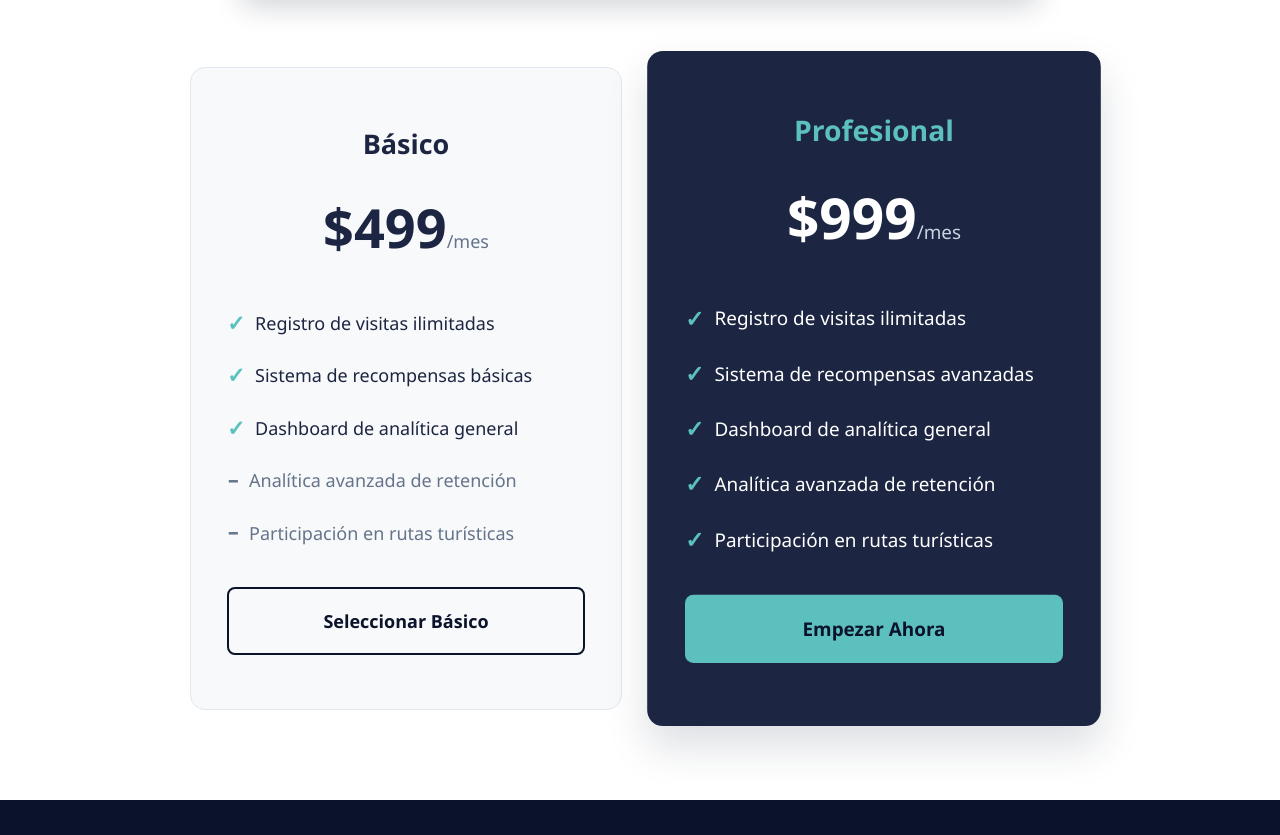
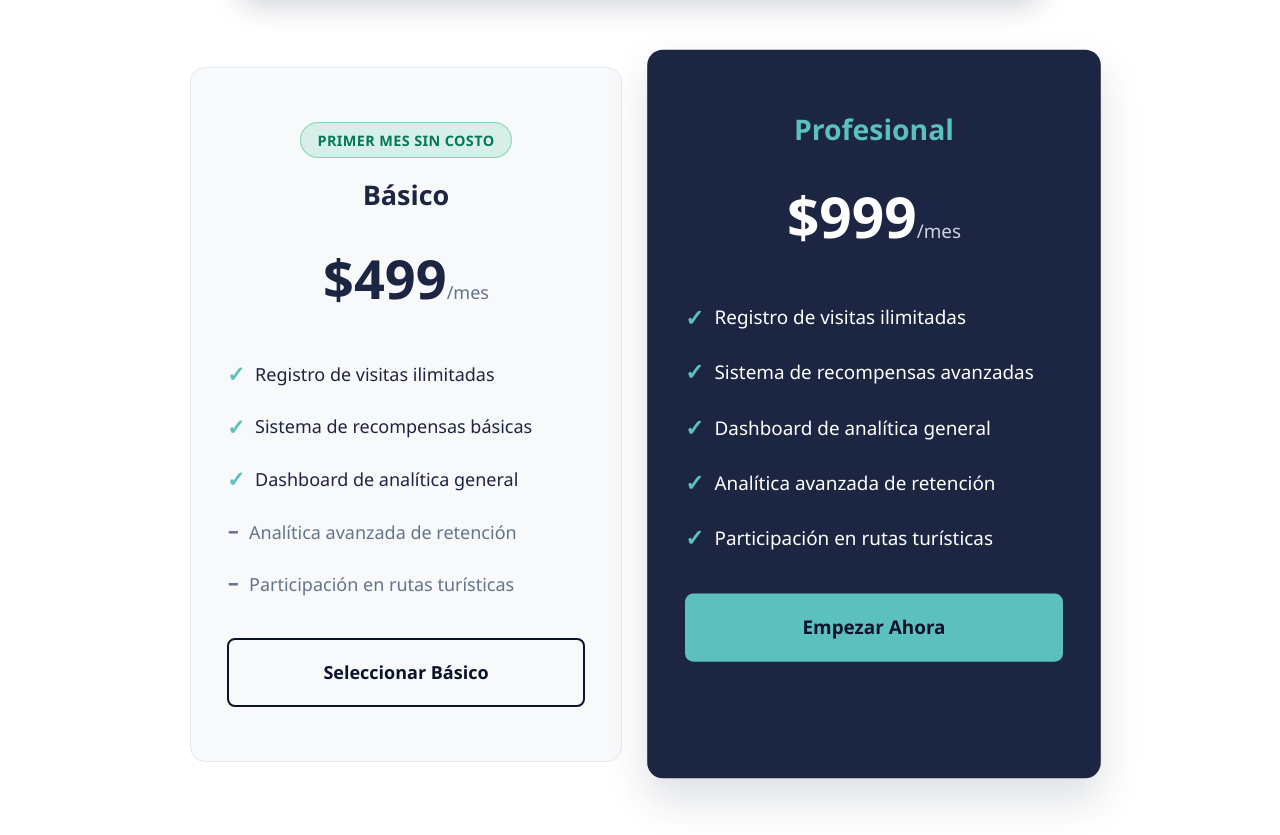
Before and after one commit to danielpulid0/CityQuest, a plain HTML site: page index.html in a window 1280 px wide. Shown: the part 4060-4895 px from the top of the page. Drawn offline with Linux system fonts and the light colour scheme.

Commit message:
feat: agregar promocion primer mes sin costo en plan basico

```diff
--- a/css/styles.css
+++ b/css/styles.css
@@ -478,6 +478,20 @@ nav {
     margin-bottom: 1rem;
 }
 
+.plan-promo-badge {
+    display: inline-block;
+    background-color: rgba(16, 185, 129, 0.14);
+    color: #047857;
+    border: 1px solid rgba(16, 185, 129, 0.45);
+    padding: 0.3rem 0.9rem;
+    border-radius: 50px;
+    font-size: 0.8rem;
+    font-weight: 700;
+    text-transform: uppercase;
+    letter-spacing: 0.4px;
+    margin-bottom: 0.85rem;
+}
+
 .pricing-card.premium .plan-name { color: var(--accent-teal); }
 
 .plan-price {
--- a/index.html
+++ b/index.html
@@ -142,6 +142,7 @@
         <div class="pricing-grid">
             <!-- Plan Básico -->
             <div class="pricing-card">
+                <span class="plan-promo-badge">Primer mes sin costo</span>
                 <div class="plan-name">Básico</div>
                 <div class="plan-price">$499<span>/mes</span></div>
                 <ul class="features-list">
@@ -185,8 +186,8 @@
 
                     <div class="breakdown-list">
                         <div class="breakdown-item">
-                            <span>Suscripción mensual</span>
-                            <strong>$499 MXN / mes</strong>
+                            <span>Suscripción mensual (1.er mes sin costo)</span>
+                            <strong>$0 MXN (luego $499/mes)</strong>
                         </div>
                         <div class="breakdown-item">
                             <span>Kit CityQuest (Acrílico NFC + QR)</span>
@@ -197,8 +198,8 @@
                             <strong>Incluido</strong>
                         </div>
                         <div class="breakdown-total">
-                            <span>Inversión Inicial</span>
-                            <span>$1,389 MXN</span>
+                            <span>Inversión Inicial (solo el kit)</span>
+                            <span>$890 MXN</span>
                         </div>
                     </div>
 
```
